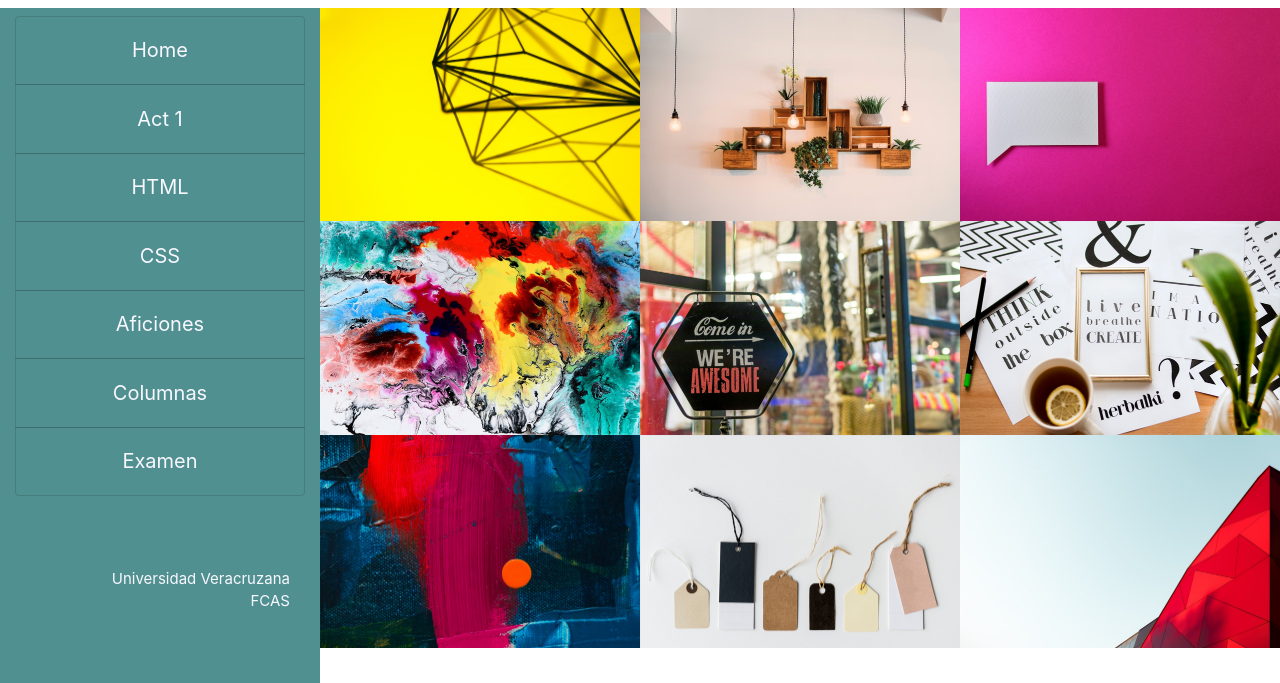
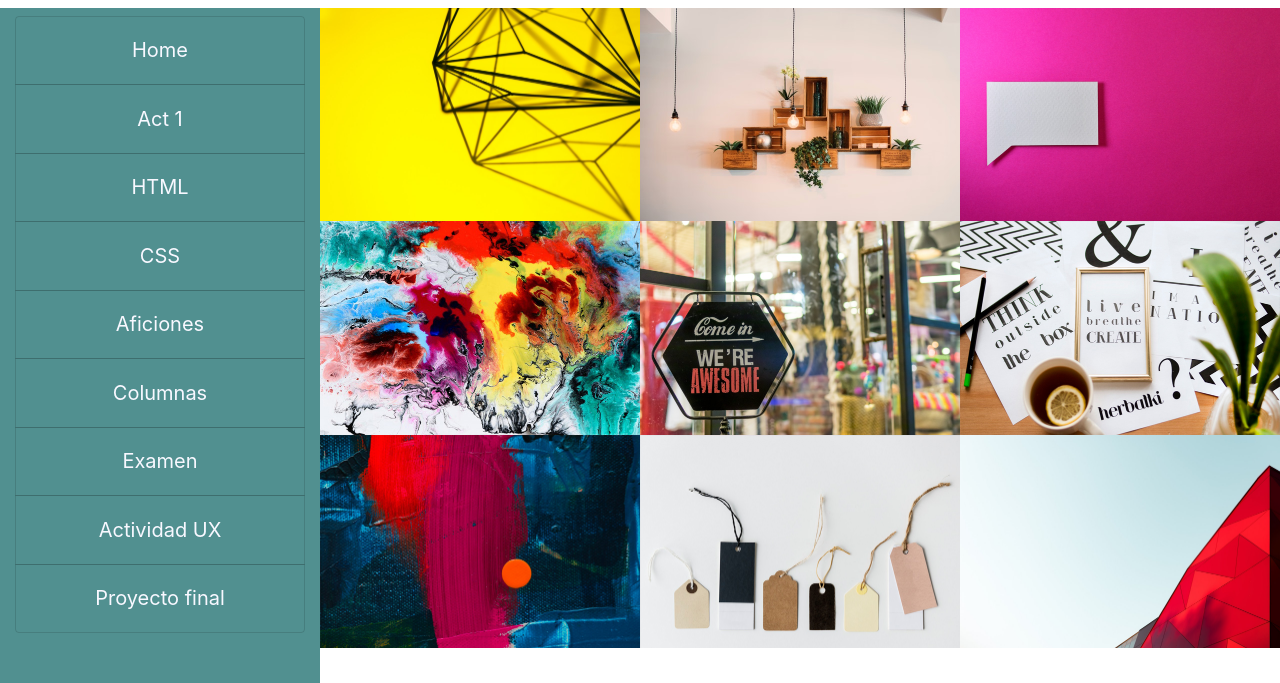
Before and after one commit to Marisol250404/actividadbs, a plain HTML site: page portafoliob/homepage/index.html in a window 1280 px wide. Shown: the part 112-795 px from the top of the page. Drawn offline with nearby package versions, Linux system fonts and the light colour scheme.

Commit message:
Update index.html

```diff
--- a/portafoliob/homepage/index.html
+++ b/portafoliob/homepage/index.html
@@ -46,6 +46,12 @@
                 </li>
                  <li class="nav-item text-center list-group-item">
                     <a class="nav-link" href="https://marisol250404.github.io/empresa/examen/ex.index.html">Examen</a>
+                  </li>
+                  <li class="nav-item text-center list-group-item">
+                    <a class="nav-link" href="https://www.canva.com/design/DAGdCOQKomo/8SvtUg167OMj8lambKDgqA/edit?utm_content=DAGdCOQKomo&utm_campaign=designshare&utm_medium=link2&utm_source=sharebutton">Actividad UX</a>
+                  </li>
+                  <li class="nav-item text-center list-group-item">
+                    <a class="nav-link" href="https://globalbizacademy.github.io/gba/homepage/">Proyecto final</a>
                   </li>
                </ul>
             </nav>
```
